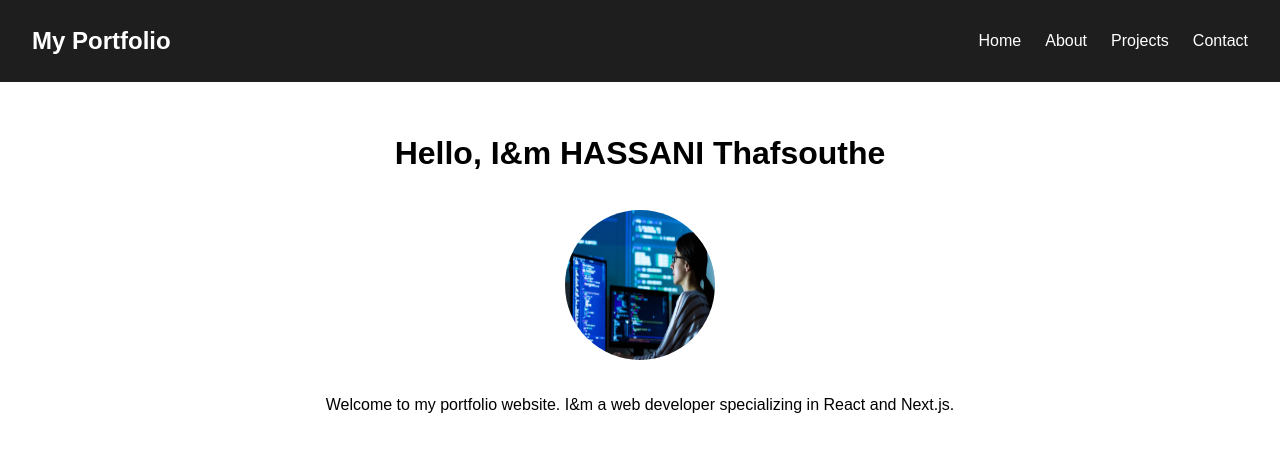
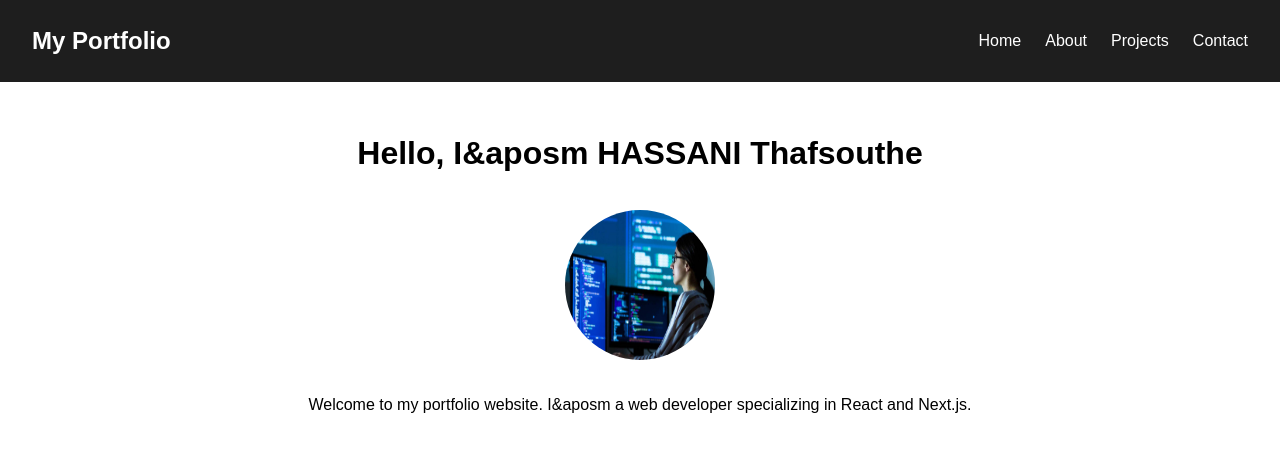
Before and after one commit to thafsouthe/my-portfolio, a Next.js app: page / in a window 1280 px wide. Shown: the top 452 px of the page. Built offline with nearby package versions, Linux system fonts and the light colour scheme.

Commit message:
six commit

```diff
--- a/src/pages/_app.js
+++ b/src/pages/_app.js
@@ -1,4 +1,3 @@
-/* eslint-disable react/no-unescaped-entities */
 import '../styles/globals.css';
 import Navbar from '../components/Navbar';
 
--- a/src/pages/_document.js
+++ b/src/pages/_document.js
@@ -1,4 +1,3 @@
-/* eslint-disable react/no-unescaped-entities */
 import { Html, Head, Main, NextScript } from "next/document";
 
 export default function Document() {
--- a/src/pages/about.js
+++ b/src/pages/about.js
@@ -1,4 +1,3 @@
-/* eslint-disable react/no-unescaped-entities */
 import styles from '../styles/About.module.css';
 
 export default function About() {
@@ -7,8 +6,8 @@ export default function About() {
       <h1>About Me</h1>
       <div className={styles.grid}>
         <div className={styles.bio}>
-          <p>Hello! I&m <strong>HASSANI Thafsouthe</strong>, a passionate web developer with a love for clean design and efficient code.</p>
-          <p>Right now, I&m focused on mastering React and Next.js, building modern, responsive, and performant web applications.</p>
+          <p>Hello! I&aposm <strong>HASSANI Thafsouthe</strong>, a passionate web developer with a love for clean design and efficient code.</p>
+          <p>Right now, I&aposm focused on mastering React and Next.js, building modern, responsive, and performant web applications.</p>
           <p>My goal is to create digital experiences that are user-friendly and visually appealing.</p>
         </div>
         <div className={styles.details}>
--- a/src/pages/contact.js
+++ b/src/pages/contact.js
@@ -1,4 +1,3 @@
-/* eslint-disable react/no-unescaped-entities */
 import styles from '../styles/Contact.module.css';
 
 export default function Contact() {
--- a/src/pages/index.js
+++ b/src/pages/index.js
@@ -1,11 +1,10 @@
-/* eslint-disable react/no-unescaped-entities */
 import Image from 'next/image';
 import styles from '../styles/Home.module.css';
 
 export default function Home() {
   return (
     <div className={styles.container}>
-      <h1>Hello, I&m HASSANI Thafsouthe</h1>
+      <h1>Hello, I&aposm HASSANI Thafsouthe</h1>
       <Image
         src="/profile.jpg"
         alt="Profile"
@@ -13,7 +12,7 @@ export default function Home() {
         height={150}
         className={styles.profileImage}
       />
-      <p>Welcome to my portfolio website. I&m a web developer specializing in React and Next.js.</p>
+      <p>Welcome to my portfolio website. I&aposm a web developer specializing in React and Next.js.</p>
     </div>
   );
 }
--- a/src/pages/projects.js
+++ b/src/pages/projects.js
@@ -1,11 +1,10 @@
-/* eslint-disable react/no-unescaped-entities */
 import styles from '../styles/Projects.module.css';
 
 export default function Projects() {
   return (
     <div className={styles.container}>
       <h1>Projects</h1>
-      <p className={styles.subtitle}>Here are a few projects I&ve been working on lately:</p>
+      <p className={styles.subtitle}>Here are a few projects I&aposve been working on lately:</p>
       <div className={styles.grid}>
         <div className={styles.card}>
           <img src="/project1.jpg" alt="Project 1" />
```
